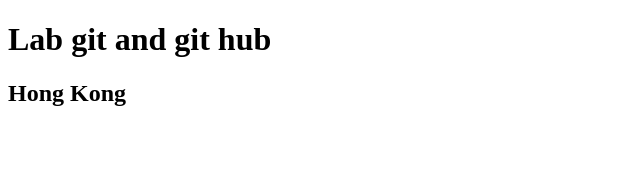
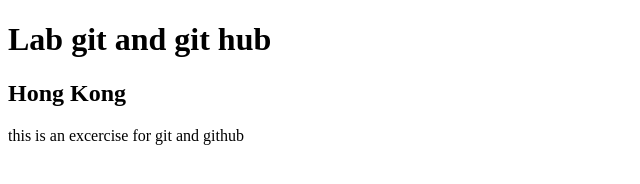
Before and after one commit to jasonbbccdd/lab-git-and-github, a plain HTML site: page index.html in a window 1280 px wide. Shown: the whole page, without its empty margins (0-640 px from the left). Drawn offline with Linux system fonts and the light colour scheme.

Commit message:
added div

```diff
--- a/index.html
+++ b/index.html
@@ -11,6 +11,7 @@
 <body>
   <h1>Lab git and git hub</h1>
   <h2>Hong Kong</h2>
+  <div>this is an excercise for git and github</div>
 
 </body>
 
```
